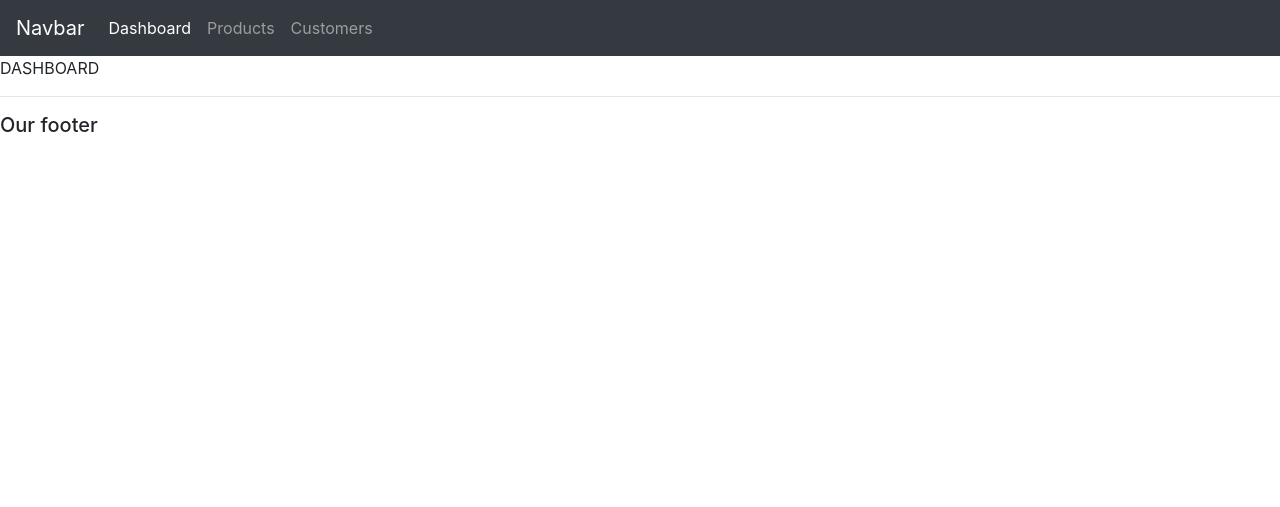
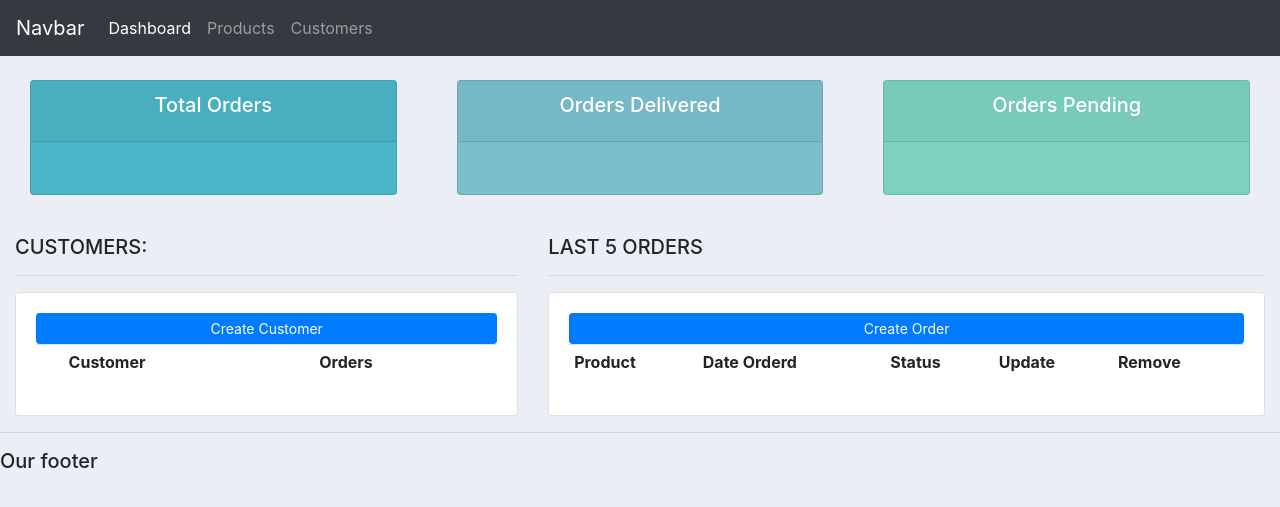
Before and after one commit to klimek91/django_crm_website, a Django app: template accounts/templates/accounts/dashboard.html in a window 1280 px wide. Shown: the top 507 px of the page. Run offline with Django 3.2, Linux system fonts and the light colour scheme; the template is opened without the code that fills it, so the values that code supplies are empty; some libraries are stand-ins or nearby versions.

Commit message:
update main, dashboard, customer, products templates

```diff
--- a/accounts/templates/accounts/dashboard.html
+++ b/accounts/templates/accounts/dashboard.html
@@ -1,7 +1,46 @@
-{% extends 'accounts/main.html' %}
+{%  extends 'accounts/main.html' %}
 
-{% block content%}
+{% block content %}
 
-    <p>DASHBOARD</p>
+{% include 'accounts/status.html' %}
+
+<br>
+
+<div class="row">
+	<div class="col-md-5">
+		<h5>CUSTOMERS:</h5>
+		<hr>
+		<div class="card card-body">
+			<a class="btn btn-primary  btn-sm btn-block" href="">Create Customer</a>
+			<table class="table table-sm">
+				<tr>
+					<th></th>
+					<th>Customer</th>
+					<th>Orders</th>
+				</tr>
+
+			</table>
+		</div>
+	</div>
+
+	<div class="col-md-7">
+		<h5>LAST 5 ORDERS</h5>
+		<hr>
+		<div class="card card-body">
+			<a class="btn btn-primary  btn-sm btn-block" href="">Create Order</a>
+			<table class="table table-sm">
+				<tr>
+					<th>Product</th>
+					<th>Date Orderd</th>
+					<th>Status</th>
+					<th>Update</th>
+					<th>Remove</th>
+				</tr>
+
+			</table>
+		</div>
+	</div>
+
+</div>
 
 {% endblock %}
--- a/accounts/templates/accounts/main.html
+++ b/accounts/templates/accounts/main.html
@@ -1,18 +1,52 @@
 <!DOCTYPE html>
-<html lang="en">
+<html>
 <head>
-    <meta charset="UTF-8">
 	<title>CRM</title>
 	<link rel="stylesheet" href="https://stackpath.bootstrapcdn.com/bootstrap/4.3.1/css/bootstrap.min.css" integrity="sha384-ggOyR0iXCbMQv3Xipma34MD+dH/1fQ784/j6cY/iJTQUOhcWr7x9JvoRxT2MZw1T" crossorigin="anonymous">
+
+
+	<style>
+
+		#logo{
+		}
+
+		body{
+			background-color: #ebeff5;
+		}
+
+
+		#total-orders{
+			background-color: #4cb4c7;
+		}
+
+
+		#orders-delivered{
+			background-color: #7abecc;
+		}
+
+		#orders-pending{
+			background-color: #7CD1C0;
+		}
+
+
+
+
+	</style>
 </head>
 <body>
-    {% include 'accounts/navbar.html' %}
+	{%  include 'accounts/navbar.html' %}
+	<div class="container-fluid">
 	{% block content %}
 
+
+
 	{% endblock %}
+    </div>
 	<hr>
 	<h5>Our footer</h5>
+
 </body>
+
 <script src="https://code.jquery.com/jquery-3.3.1.slim.min.js" integrity="sha384-q8i/X+965DzO0rT7abK41JStQIAqVgRVzpbzo5smXKp4YfRvH+8abtTE1Pi6jizo" crossorigin="anonymous"></script>
 <script src="https://cdnjs.cloudflare.com/ajax/libs/popper.js/1.14.7/umd/popper.min.js" integrity="sha384-UO2eT0CpHqdSJQ6hJty5KVphtPhzWj9WO1clHTMGa3JDZwrnQq4sF86dIHNDz0W1" crossorigin="anonymous"></script>
 <script src="https://stackpath.bootstrapcdn.com/bootstrap/4.3.1/js/bootstrap.min.js" integrity="sha384-JjSmVgyd0p3pXB1rRibZUAYoIIy6OrQ6VrjIEaFf/nJGzIxFDsf4x0xIM+B07jRM" crossorigin="anonymous"></script>
--- /dev/null
+++ b/accounts/templates/accounts/status.html
@@ -0,0 +1,42 @@
+<br>
+
+<div class="row">
+	<div class="col">
+		<div class="col-md">
+			<div class="card text-center text-white  mb-3" id="total-orders">
+			  	<div class="card-header">
+			  		<h5 class="card-title">Total Orders</h5>
+			  	</div>
+			  	<div class="card-body">
+			    	<h3 class="card-title"></h3>
+			  	</div>
+			</div>
+		</div>
+	</div>
+
+	<div class="col">
+		<div class="col-md">
+			<div class="card text-center text-white  mb-3" id="orders-delivered">
+			  	<div class="card-header">
+			  		<h5 class="card-title">Orders Delivered</h5>
+			  	</div>
+			  	<div class="card-body">
+			    	<h3 class="card-title"></h3>
+			  	</div>
+			</div>
+		</div>
+	</div>
+
+	<div class="col">
+		<div class="col-md">
+			<div class="card text-center text-white  mb-3" id="orders-pending">
+			  	<div class="card-header">
+			  		<h5 class="card-title">Orders Pending</h5>
+			  	</div>
+			  	<div class="card-body">
+			    	<h3 class="card-title"></h3>
+			  	</div>
+			</div>
+		</div>
+	</div>
+</div>
```
Also changed, not shown: accounts/templates/accounts/customer.html (+65 -3 lines), accounts/templates/accounts/products.html (+23 -4 lines). Lines whose indentation alone changed are shown as unchanged.
